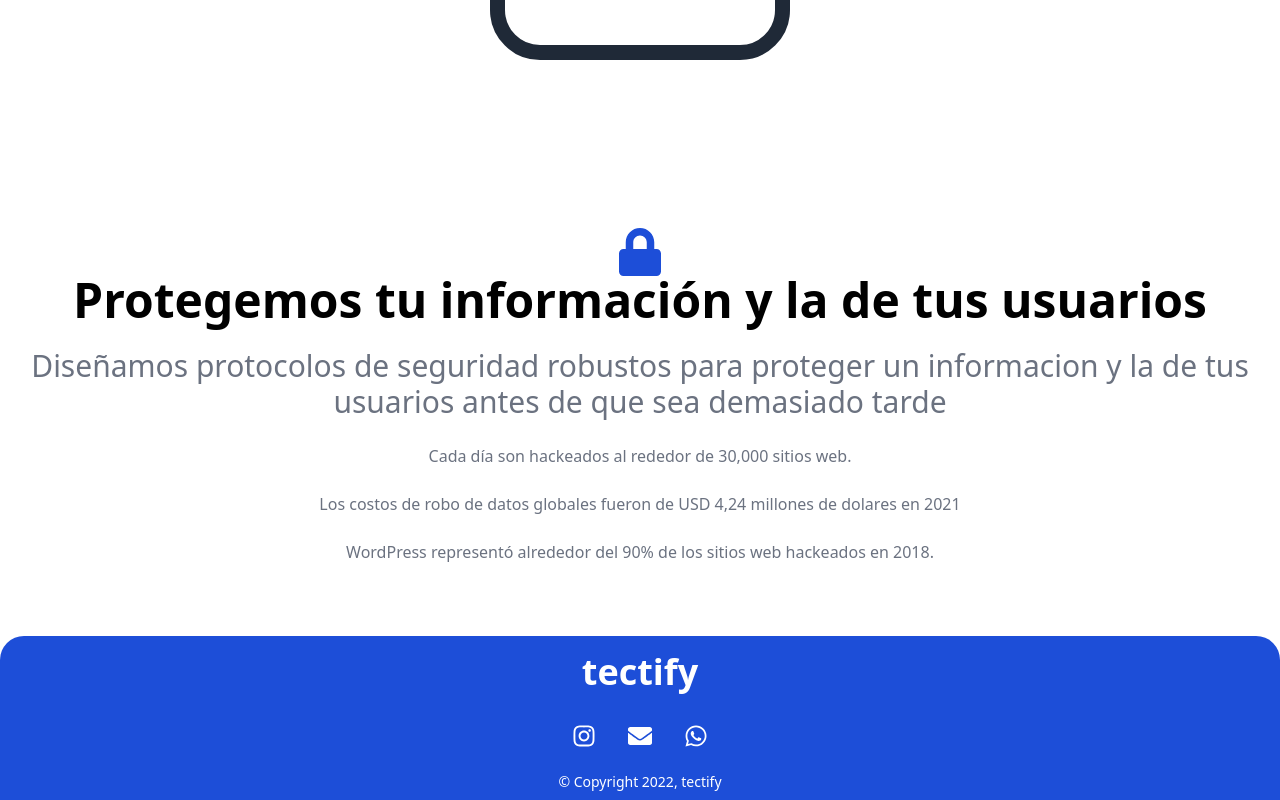
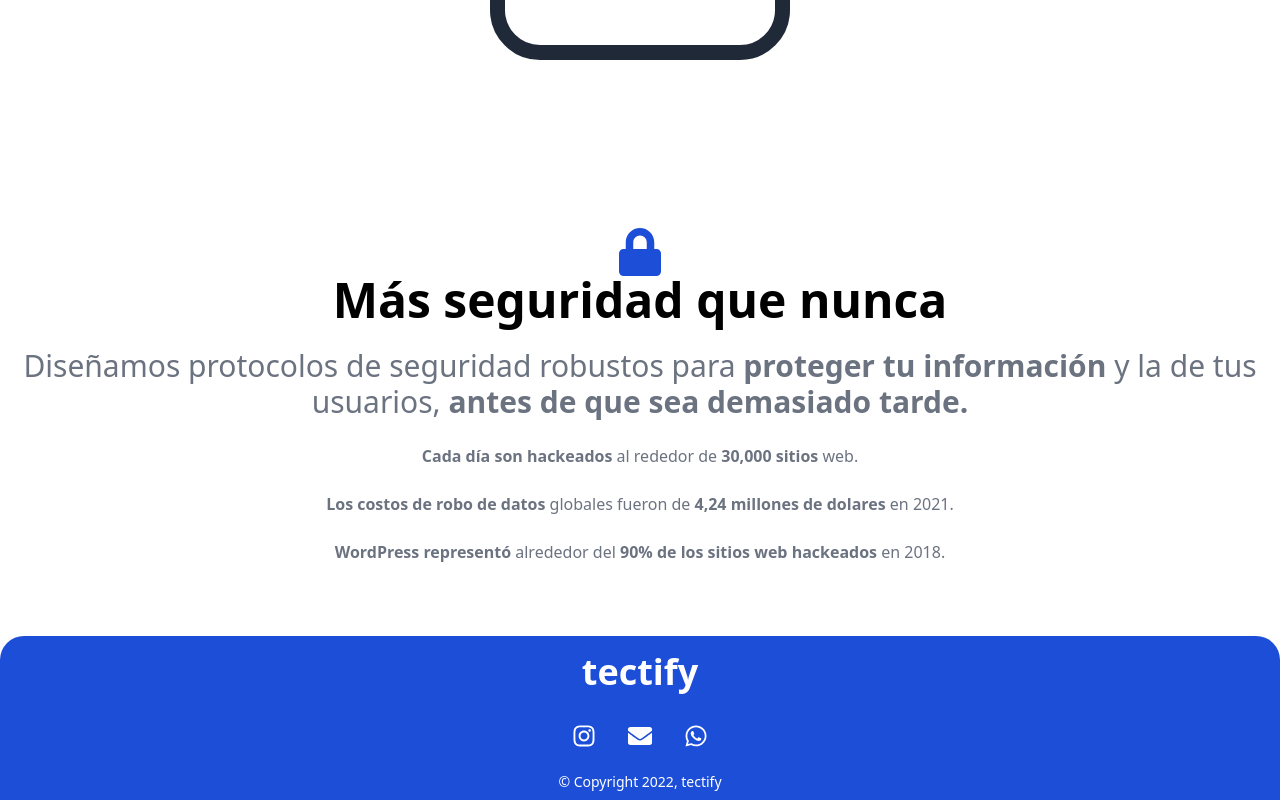
Before and after one commit to Alvarg27/tectify, a Next.js app: page / in a window 1280 px wide. Shown: the part 5572-6372 px from the top of the page. Built offline with nearby package versions, Linux system fonts and the light colour scheme.

Commit message:
Update Security.js

```diff
--- a/components/Security.js
+++ b/components/Security.js
@@ -6,23 +6,24 @@ export default function Security() {
     <div className="px-4 py-12 flex flex-col">
       <FaLock className="text-blue-700 m-auto text-5xl font-bold" />
       <h2 className="text-5xl font-bold mb-6 text-center ">
-        Protegemos tu información y la de tus usuarios
+        Más seguridad que nunca
       </h2>
       <h2 className="text-3xl mb-6 text-center text-gray-500">
-        Diseñamos protocolos de seguridad robustos para proteger un informacion
-        y la de tus usuarios antes de que sea demasiado tarde
+        Diseñamos protocolos de seguridad robustos para{" "}
+        <b>proteger tu información</b> y la de tus usuarios,{" "}
+        <b>antes de que sea demasiado tarde.</b>
       </h2>
 
       <h2 className=" mb-6 text-center text-gray-500">
-        Cada día son hackeados al rededor de 30,000 sitios web.
+        <b>Cada día son hackeados</b> al rededor de <b>30,000 sitios</b> web.
       </h2>
       <h2 className=" mb-6 text-center text-gray-500">
-        Los costos de robo de datos globales fueron de USD 4,24 millones de
-        dolares en 2021
+        <b>Los costos de robo de datos</b> globales fueron de{" "}
+        <b>4,24 millones de dolares</b> en 2021.
       </h2>
       <h2 className=" mb-6 text-center text-gray-500">
-        WordPress representó alrededor del 90% de los sitios web hackeados en
-        2018.
+        <b>WordPress representó</b> alrededor del{" "}
+        <b>90% de los sitios web hackeados</b> en 2018.
       </h2>
     </div>
   );
```
